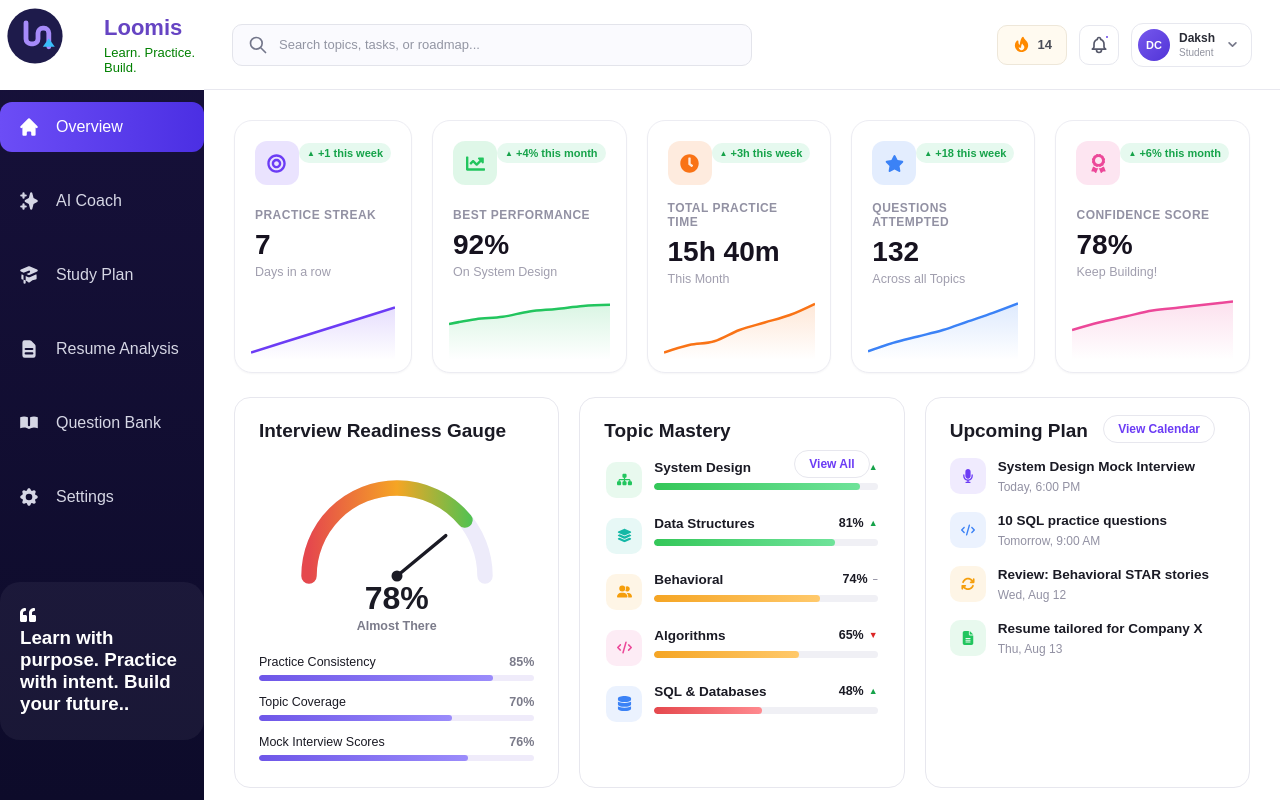
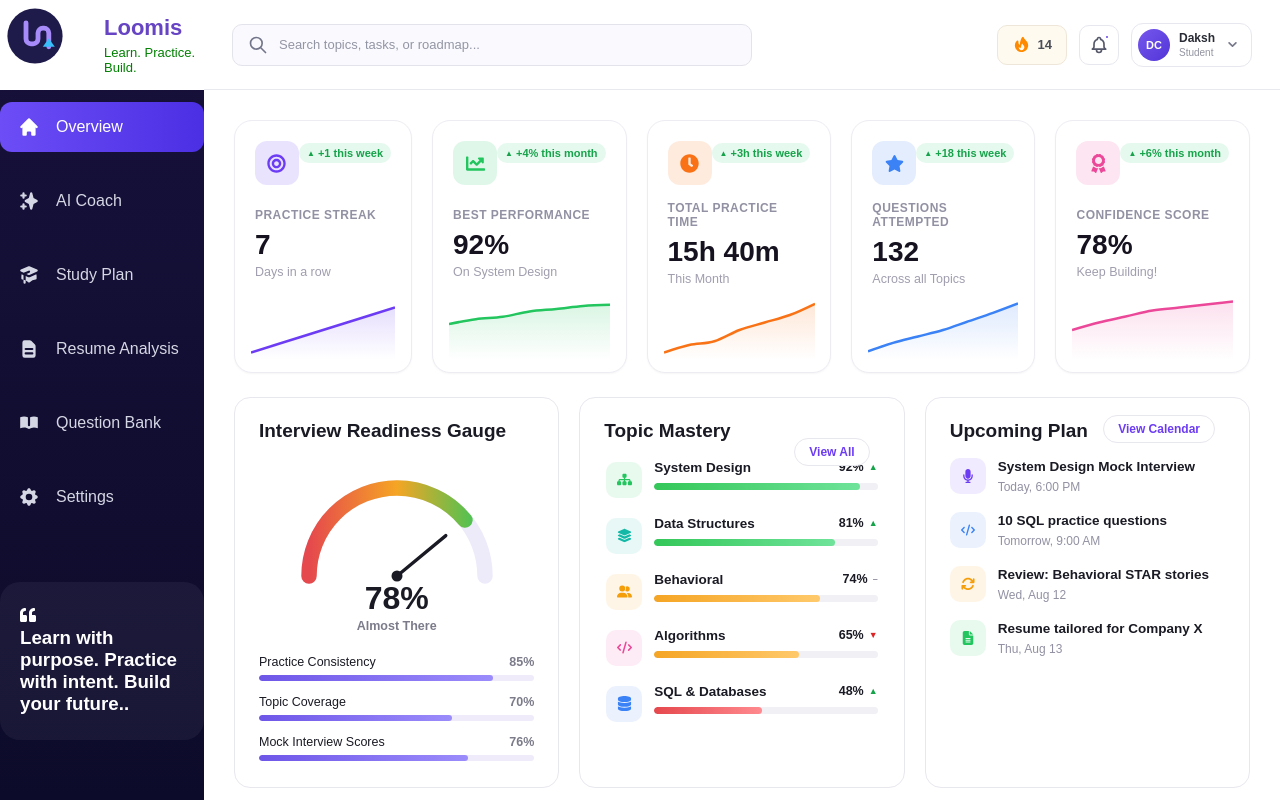
Before and after one commit to Dakshchaudhary1710/loomis, a React (Vite) app: page /main/overview in a window 1280 px wide. Built offline with nearby package versions, Linux system fonts and the light colour scheme.

Commit message:
fixing view all

```diff
--- a/src/assets/main-page/sidebar-contents/overview-contents/InterviewGauge/TopicMastery/TopicMastery.css
+++ b/src/assets/main-page/sidebar-contents/overview-contents/InterviewGauge/TopicMastery/TopicMastery.css
@@ -12,7 +12,7 @@
 
 .topic-mastery__view-all {
   position: absolute;
-  top: -8px;
+  top: -20px;
   right: 10px;
 
   border: 1px solid #E7E7EE;
```
